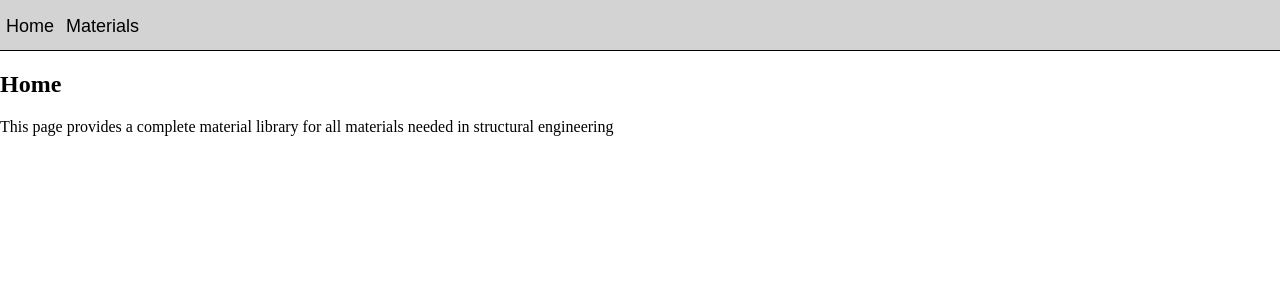
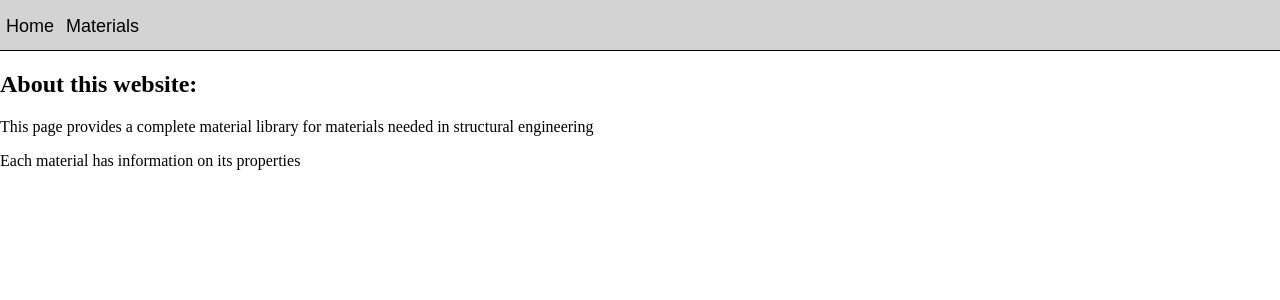
Before and after one commit to lammers1997/StructuralMaterialLibrary, a React (Vite) app in the folder frontend/StructMatLibFront/: page / in a window 1280 px wide. Shown: the top 300 px of the page. Built offline with nearby package versions, Linux system fonts and the light colour scheme.

Commit message:
push all

```diff
--- a/frontend/StructMatLibFront/src/pages/Home.jsx
+++ b/frontend/StructMatLibFront/src/pages/Home.jsx
@@ -1,8 +1,9 @@
 const Home = () => {
     return (
         <>
-            <h2>Home</h2>
-            <p>This page provides a complete material library for all materials needed in structural engineering</p>
+            <h2>About this website:</h2>
+            <p>This page provides a complete material library for materials needed in structural engineering</p>
+            <p>Each material has information on its properties</p>
         </>
     )
 }
```
